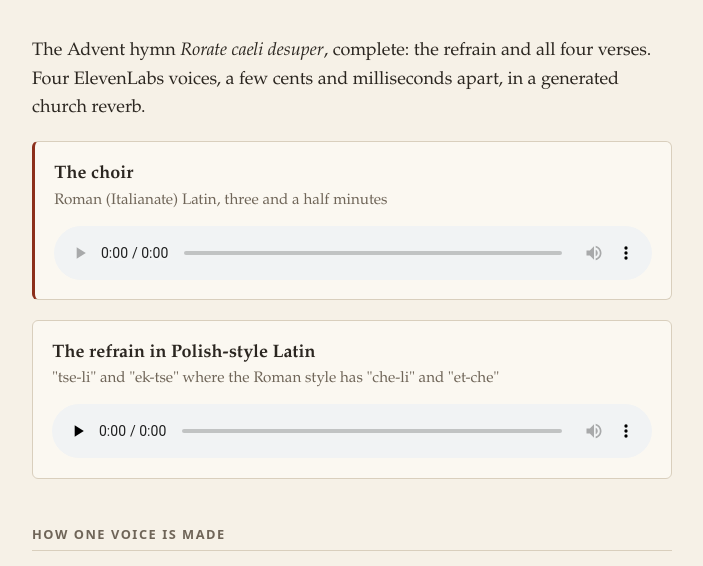
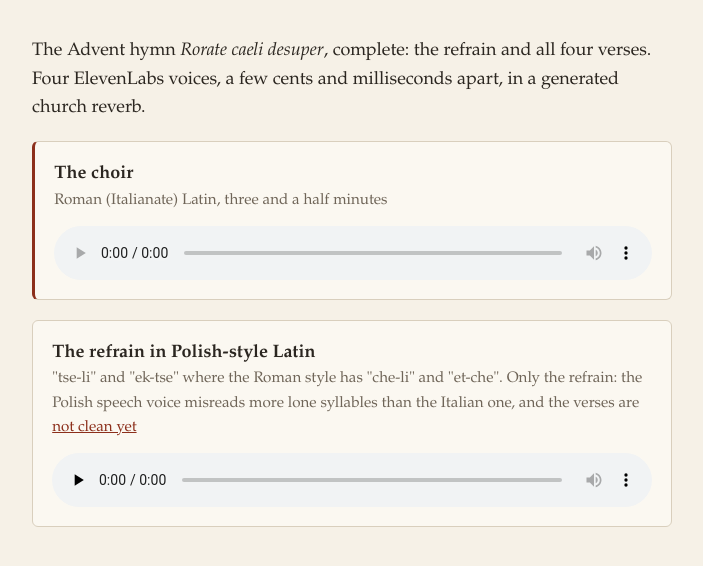
Before and after one commit to mkondratek/neuma, a plain HTML site: page docs/index.html in a window 1280 px wide. Shown: the part 142-708 px from the top of the page, without its empty margins (288-991 px from the left). Drawn offline with Linux system fonts and the light colour scheme.

Commit message:
Say on the page why the Polish sample is the refrain only

```diff
--- a/docs/index.html
+++ b/docs/index.html
@@ -50,7 +50,7 @@
   </figure>
 
   <figure>
-    <figcaption><strong>The refrain in Polish-style Latin</strong><span>"tse-li" and "ek-tse" where the Roman style has "che-li" and "et-che"</span></figcaption>
+    <figcaption><strong>The refrain in Polish-style Latin</strong><span>"tse-li" and "ek-tse" where the Roman style has "che-li" and "et-che". Only the refrain: the Polish speech voice misreads more lone syllables than the Italian one, and the verses are <a href="https://github.com/mkondratek/neuma#what-did-not">not clean yet</a></span></figcaption>
     <audio controls preload="none" src="samples/rorate-caeli-choir-polish.mp3"></audio>
   </figure>
 
```
